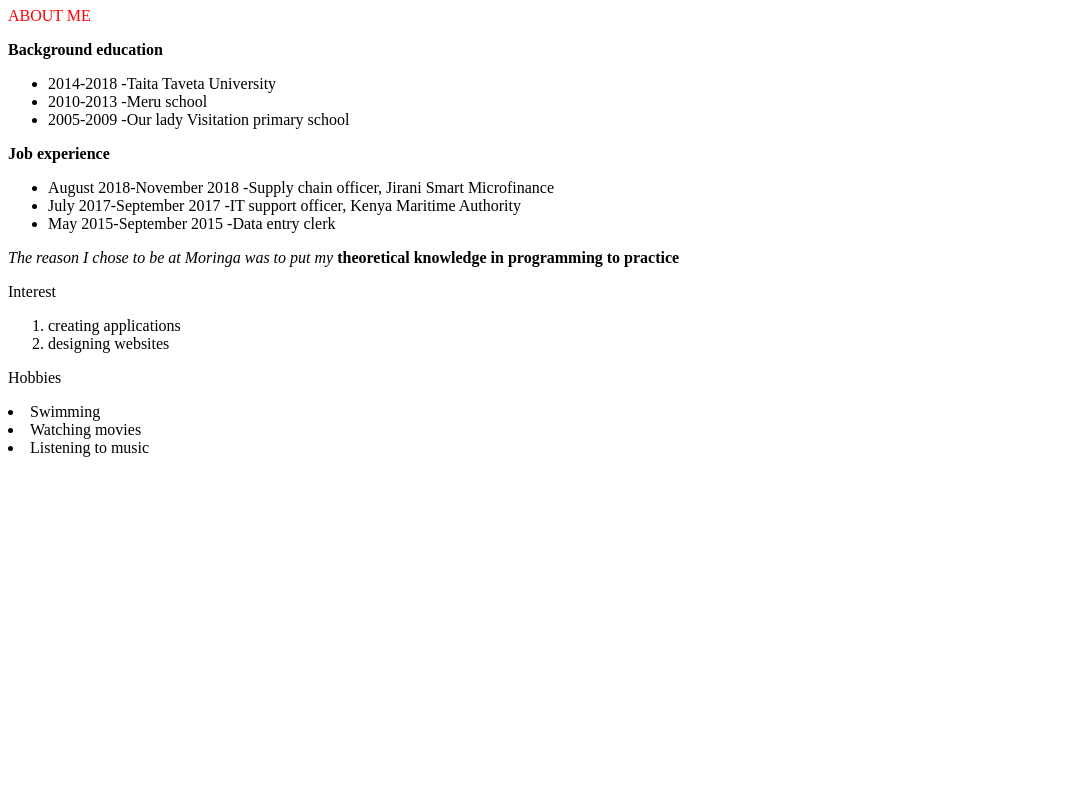
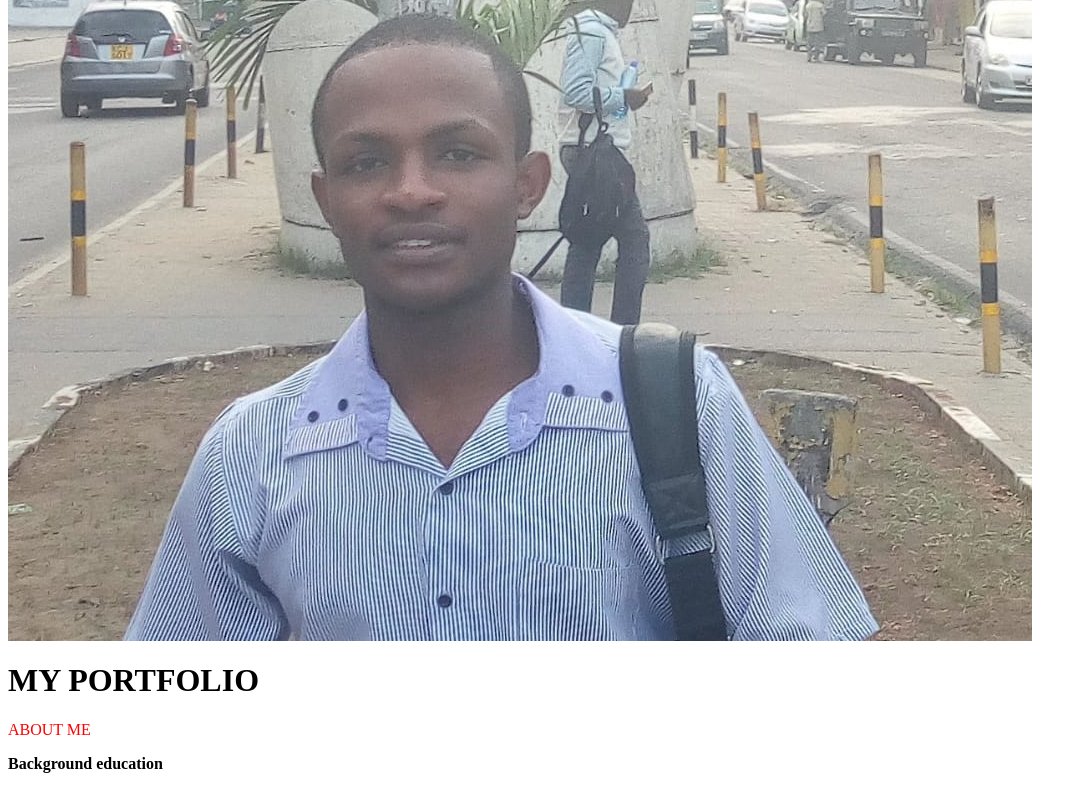
Before and after one commit to Munene84/index4, a plain HTML site: page index.html in a window 1280 px wide. Shown: the part 99-885 px from the top of the page, without its empty margins (0-1087 px from the left). Before the commit the page ends 800 px from the top, so only its background shows below. Drawn offline with Linux system fonts and the light colour scheme.

Commit message:
Update index.html

```diff
--- a/index.html
+++ b/index.html
@@ -4,7 +4,7 @@
     <title>EDWIN MUNENE</title>
   </head>
   <body>
-    <img src="CSS/image/edwin.jpg" alt="My photo">
+    <img src="image/edwin.jpg" alt="My photo">
     <h1>MY PORTFOLIO</h1>
     <p class="author" <strong>ABOUT ME</strong> </p>
     <p> <strong>Background education</strong> </p>
```
